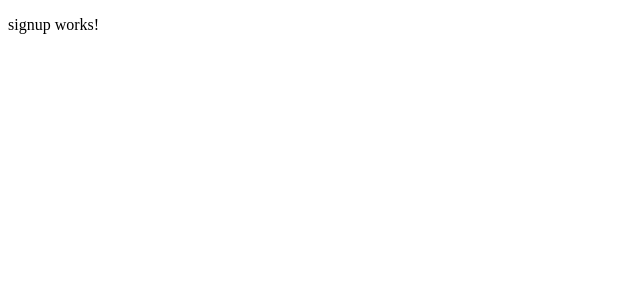
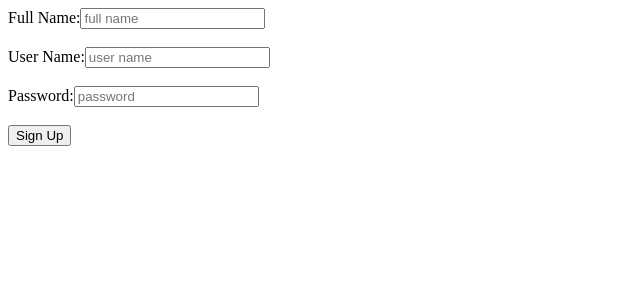
Before and after one commit to poudelg25/hms-frontend, an Angular app: page /signup in a window 1280 px wide. Shown: the top 300 px of the page, without its empty margins (0-640 px from the left). Built offline with nearby package versions, Linux system fonts and the light colour scheme.

Commit message:
Add user registration functionality and integrate with frontend authentication

```diff
--- a/src/app/pages/login/login.component.html
+++ b/src/app/pages/login/login.component.html
@@ -2,10 +2,11 @@
 <form [formGroup]="loginForm" (ngSubmit)="login()">
     <label>Username: </label>
     <input type="text" id="userName" formControlName="userName" placeholder="username"/><br><br>
+
     <label>Password: </label>
     <input type="password" id="password" formControlName="password" placeholder="password"/><br><br>
+
     <button type="submit">Login</button>
-    <span style="margin-left: 10px;"></span>
-    <button type="button">Sign Up</button>
+    <button type="button" style="margin-left: 10px;" routerLink="signup">Sign Up</button>
 </form>
 </div>
--- a/src/app/pages/login/login.component.ts
+++ b/src/app/pages/login/login.component.ts
@@ -2,11 +2,12 @@ import { Component, OnInit } from '@angular/core';
 import { FormBuilder, FormGroup, FormsModule, ReactiveFormsModule } from '@angular/forms';
 import { UserService } from '../../services/user.service';
 import { User } from '../../models/user';
+import { RouterLink } from '@angular/router';
 
 @Component({
   selector: 'app-login',
   standalone: true,
-  imports: [FormsModule, ReactiveFormsModule],
+  imports: [FormsModule, ReactiveFormsModule, RouterLink],
   templateUrl: './login.component.html',
   styleUrl: './login.component.scss'
 })
--- a/src/app/pages/signup/signup.component.html
+++ b/src/app/pages/signup/signup.component.html
@@ -1 +1,14 @@
-<p>signup works!</p>
+<div>
+    <form [formGroup]="signUpForm" (ngSubmit)="signUp()">
+        <label>Full Name:</label>
+        <input type="text" id="fullName" formControlName="fullName" placeholder="full name"/><br><br>
+
+        <label>User Name:</label>
+        <input type="text" id="userName" formControlName="userName" placeholder="user name"/><br><br>
+
+        <label>Password:</label>
+        <input type="password" id="password" formControlName="password" placeholder="password"/><br><br>
+
+        <button type="submit">Sign Up</button>
+    </form>
+    </div>
--- a/src/app/pages/signup/signup.component.ts
+++ b/src/app/pages/signup/signup.component.ts
@@ -1,12 +1,42 @@
-import { Component } from '@angular/core';
+import { Component, OnInit } from '@angular/core';
+import { FormBuilder, FormGroup, FormsModule, ReactiveFormsModule } from '@angular/forms';
+import { UserService } from '../../services/user.service';
+import { Router, RouterModule } from '@angular/router';
 
 @Component({
   selector: 'app-signup',
   standalone: true,
-  imports: [],
+  imports: [FormsModule, ReactiveFormsModule, RouterModule],
   templateUrl: './signup.component.html',
   styleUrl: './signup.component.scss'
 })
-export class SignupComponent {
+export class SignupComponent implements OnInit{
+  signUpForm: FormGroup;
 
+  constructor(private formBuilder: FormBuilder,
+              private userService: UserService,
+              private router: Router) { }
+
+  ngOnInit(): void{
+    this.signUpForm = this.formBuilder.group({
+      fullName: [''],
+      userName: [''],
+      password: ['']
+    })
+  }
+
+  signUp(): void{
+    const user = this.signUpForm.value;
+    this.userService.signUp(user).subscribe((result: string) => {
+      console.log(result);
+      if (result === 'success') {
+        alert('success!!');
+        //Redirecting to login page after user is registered
+        this.router.navigate(['']);
+      } else {
+        alert("Unable to register user!!");
+      }
+
+  })
+  }
 }
--- a/src/app/services/user.service.ts
+++ b/src/app/services/user.service.ts
@@ -21,5 +21,8 @@ export class UserService {
   login(user: User): Observable<User>{
     return this.http.post<User>(this.api.concat('/login'), user, this.httpOptions);
   }
+  signUp(user: User): Observable<String>{
+    return this.http.post<String>(this.api, user, {responseType: 'text' as 'json' })
+  }
 
 }
```
